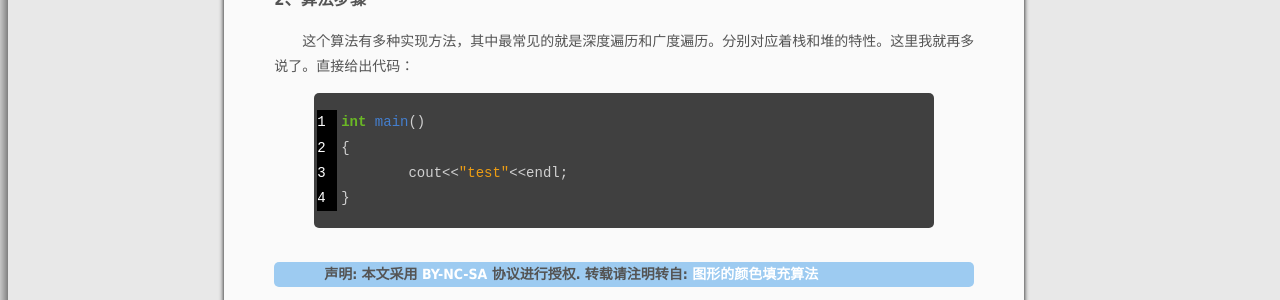
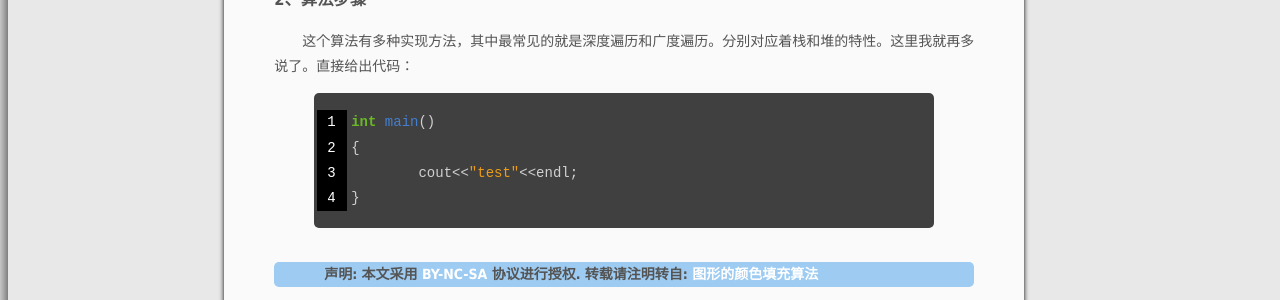
Before and after one commit to flyaway1217/flyaway1217.github.com, a Jekyll site: the page built from _posts/2012-12-17-color-filled.md, in a window 1280 px wide. Shown: the part 1423-1723 px from the top of the page. Built offline with Jekyll 4.4.1, drawn with Linux system fonts in a browser that asks for light colours; Markdown is read by kramdown in place of the engine named in the settings.

Commit message:
Update the syntax.css

```diff
--- a/css/syntax.css
+++ b/css/syntax.css
@@ -67,4 +67,9 @@
 .vg { color: #40ffff } /* Name.Variable.Global */
 .vi { color: #40ffff } /* Name.Variable.Instance */
 .il { color: #3677a9 } /* Literal.Number.Integer.Long */
-.lineno {color: #ffffff;background-color:#000000;width:20px;}
+.lineno {
+	color: #ffffff;
+	background-color:#000000;
+	width:20px;
+	padding-left:10px;
+}
```
